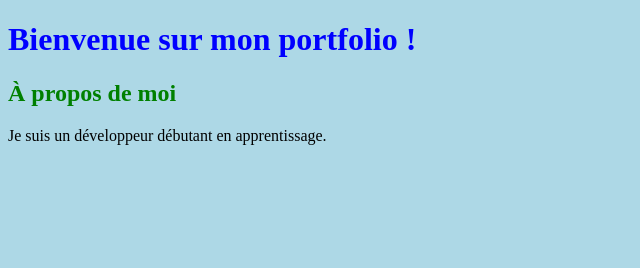
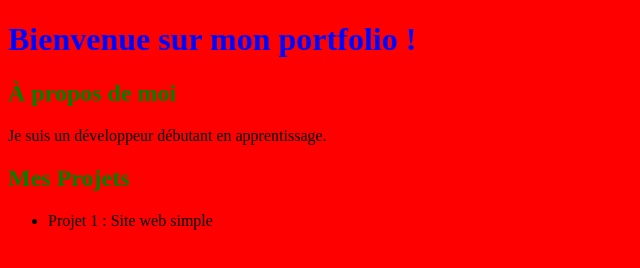
Before and after one commit to hichambouabibsa/mon-portfolio, a plain HTML site: page index.html in a window 1280 px wide. Shown: the whole page, without its empty margins (0-640 px from the left). Drawn offline with Linux system fonts and the light colour scheme.

Commit message:
v.1.3 Add of projects list

```diff
--- a/index.html
+++ b/index.html
@@ -11,5 +11,11 @@
 <h2>À propos de moi</h2>
 <p>Je suis un développeur débutant en apprentissage.</p>
 </section>
+<section>
+<h2>Mes Projets</h2>
+<ul>
+<li>Projet 1 : Site web simple</li>
+</ul>
+</section>
 </body>
 </html>
--- a/styles.css
+++ b/styles.css
@@ -1,3 +1,3 @@
-body { background-color: lightblue; }
+body { background-color: red; }
 h1 { color: blue; }
 h2 { color: green; }
```
